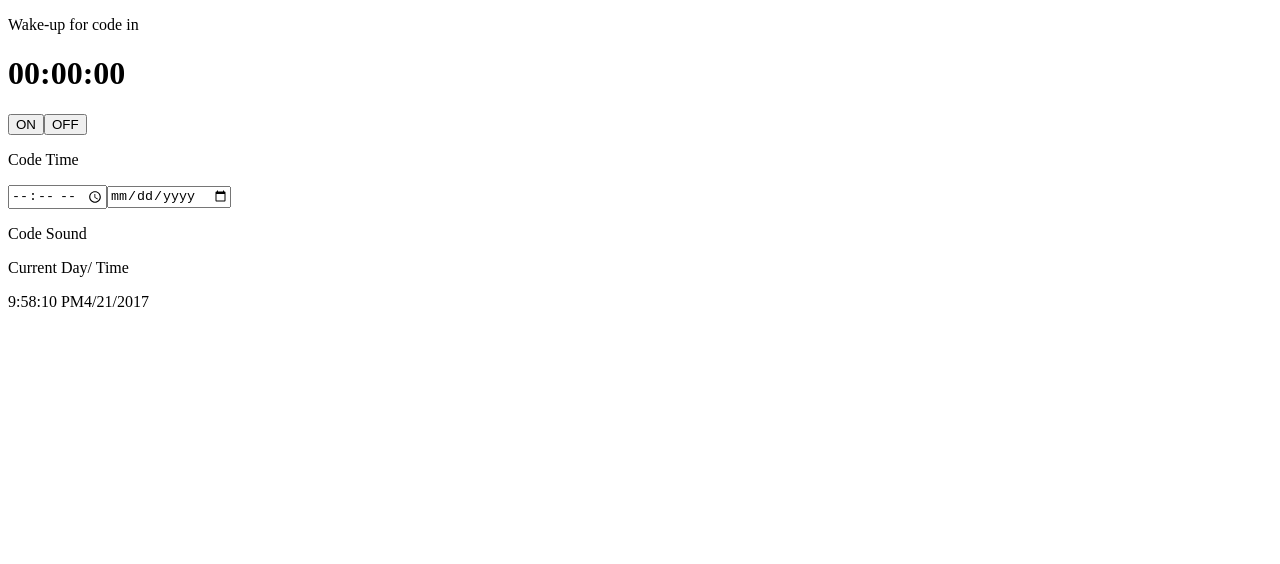
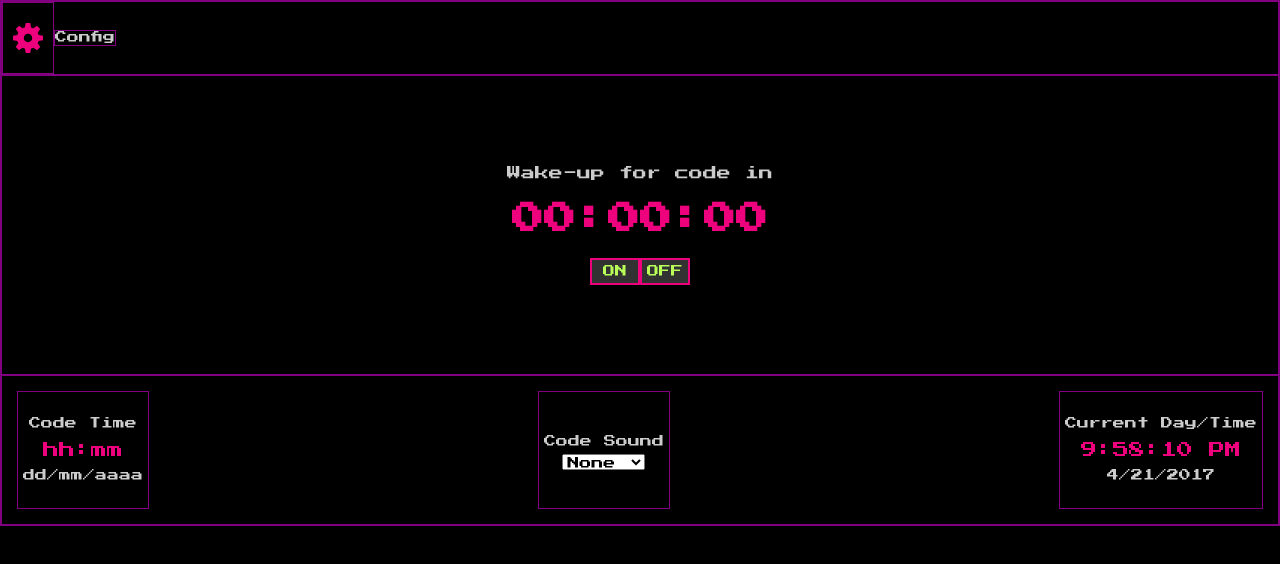
Before and after one commit to simoneas02/react-alarm-clock, a React (Create React App) app: page / in a window 1280 px wide. Shown: the top 564 px of the page. Built offline with nearby package versions, Linux system fonts and the light colour scheme.

Commit message:
add css for clock close #1

```diff
--- /dev/null
+++ b/public/assets/css/index.css
@@ -0,0 +1,144 @@
+:root {
+  --default-color: #ccc;
+  --primary-color: #ee017c;
+  --secondary-color: #baff58;
+  --external-spacing: 20px;
+  --internal-spacing: 10px;
+  --default-width: 80%;
+}
+
+* {
+  box-sizing: border-box;
+}
+
+html, body {
+  height: 100%;
+  min-height: calc(100% - 150px);
+}
+
+body{
+  background: #000;
+}
+
+.container {
+  border: 1px solid purple;
+  color: var(--default-color);
+  font-family: 'Press Start 2P', cursive;
+
+  display: flex;
+  align-items: center;
+  justify-content: center;
+  flex-wrap: wrap;
+  width: 100%;
+  height: 100%;
+
+  margin: 0 auto;
+
+}
+
+/* aside */
+.aside {
+  display: none;
+}
+
+/* header */
+.header {
+  border: 1px solid purple;
+  width: 100%;
+  display: flex;
+  align-items: center;
+}
+
+.header__settings {
+  padding: 10px;
+  border: 1px solid purple;
+}
+
+.header__text {
+  border: 1px solid purple;
+  font-size: 12px;
+}
+
+/* main */
+.main {
+  width: 100%;
+  height: 300px;
+  border: 1px solid purple;
+  display: flex;
+  flex-direction: column;
+  align-items: center;
+  justify-content: center;
+}
+
+.main__title {
+  text-align: center;
+  padding: var(--internal-spacing);
+  font-size: 14px;
+
+  margin: 0 auto;
+}
+
+.main__chronometer {
+  text-align: center;
+  padding: var(--internal-spacing);
+  font-size: 32px;
+  color: var(--primary-color);
+  margin: 0;
+}
+
+.button {
+  width: 100%;
+  margin: 10px auto;
+  display: flex;
+  align-items: center;
+  justify-content: center;
+}
+
+.button__on-off {
+  font-family: 'Press Start 2P', cursive;
+  color: var(--secondary-color);
+  text-transform: uppercase;
+  font-size: 12px;
+
+  padding: 5px;
+  border: 2px solid var(--primary-color);
+  width: 50px;
+  background: #323232;
+}
+
+/* footer */
+.footer {
+  display: flex;
+  width: 100%;
+  height: 150px;
+  border: 1px solid purple;
+  justify-content: space-between;
+  padding: 10px;
+}
+
+.time {
+  border: 1px solid purple;
+  font-size: 12px;
+  text-align: center;
+
+  display: flex;
+  flex-direction: column;
+  justify-content: center;
+  align-items: center;
+  margin: 5px;
+}
+
+.time__title {
+  padding: 5px;
+  margin: 0;
+}
+
+.time__time {
+  color: var(--primary-color);
+  font-size: 16px;
+  margin: 5px;
+}
+
+.time__date {
+  margin: 5px;
+}
--- a/public/index.html
+++ b/public/index.html
@@ -1,9 +1,19 @@
 <!doctype html>
 <html lang="en">
   <head>
+
+    <!-- style
+    =========================================== -->
+    <link rel="stylesheet" href="https://cdnjs.cloudflare.com/ajax/libs/normalize/5.0.0/normalize.min.css">
+    <link href="https://fonts.googleapis.com/css?family=Press+Start+2P" rel="stylesheet">
+    <link rel="stylesheet" href="./assets/css/index.css">
+
+    <!-- meta
+    =========================================== -->
     <meta charset="utf-8">
     <meta name="viewport" content="width=device-width, initial-scale=1">
     <link rel="shortcut icon" href="%PUBLIC_URL%/favicon.ico">
+
     <!--
       Notice the use of %PUBLIC_URL% in the tag above.
       It will be replaced with the URL of the `public` folder during the build.
--- a/src/assets/styles/index.css
+++ /dev/null
@@ -1,5 +0,0 @@
-body {
-  margin: 0;
-  padding: 0;
-  font-family: sans-serif;
-}
--- a/src/components/App.js
+++ b/src/components/App.js
@@ -1,5 +1,5 @@
-import React, { Component} from 'react';
-import Clock from './Clock';
+import React, { Component} from 'react'
+import Clock from './Clock'
 
 class App extends Component {
   render() {
--- a/src/components/Chronometer.js
+++ b/src/components/Chronometer.js
@@ -129,7 +129,7 @@ class Chronometer extends Component {
 
   render() {
     return (
-      <h1>{this.state.timeLeft}</h1>
+      <h1 className="main__chronometer">{this.state.timeLeft}</h1>
     )
   }
 }
--- a/src/components/Clock.js
+++ b/src/components/Clock.js
@@ -1,6 +1,6 @@
-import React, { Component } from 'react';
-import { formatDate } from './utils';
-import Chronometer from './Chronometer';
+import React, { Component } from 'react'
+import { formatDate } from './utils'
+import Chronometer from './Chronometer'
 
 class Clock extends Component {
 
@@ -8,9 +8,9 @@ class Clock extends Component {
     super(props);
     this.state = {
       currentTime: '',
-      codeTime: '',
+      codeTime: 'hh:mm',
       currentDay: '',
-      codeDay: '',
+      codeDay: 'dd/mm/aaaa',
       on: false,
       timerId: 0
     };
@@ -77,7 +77,7 @@ class Clock extends Component {
 
   alarm() {
 
-    let playSong = new Audio('assets/EPICA-Cry For The Moon www.myfreemp3.click .mp3');
+    let playSong = new Audio('assets/songs/EPICA-Cry For The Moon www.myfreemp3.click .mp3');
     playSong.play();
 
   }
@@ -85,35 +85,52 @@ class Clock extends Component {
   render() {
 
     return(
-      <div>
+      <div className= "container">
+        <aside className="aside">
+          <input type="time" onChange={ this.setCodeTime.bind(this) }/>
+          <input type="date" onChange={ this.setCodeDay.bind(this) }/>
+        </aside>
 
-        <p>Wake-up for code in</p>
-        <Chronometer
-          on={ this.state.on }
-          codeTime={ this.state.codeTime }
-          codeDay={ this.state.codeDay }
-         />
+        <header className="header">
+          <img className="header__settings" src="./assets/icons/settings.svg" alt="settings img" />
+          <span className="header__text">Config</span>
+        </header>
 
-        <div>
-          <button onClick={ this.chronometerOn.bind(this) }>ON</button>
-          <button onClick={ this.chronometerOff.bind(this) }>OFF</button>
-        </div>
+        <main className="main">
+          <p className="main__title">Wake-up for code in</p>
+          <Chronometer
+            on={ this.state.on }
+            codeTime={ this.state.codeTime }
+            codeDay={ this.state.codeDay }
+          />
 
-          <div>
-            <p>Code Time</p>
-            <input type="time" onChange={ this.setCodeTime.bind(this) }/>
-            <input type="date" onChange={ this.setCodeDay.bind(this) }/>
+          <div className="button">
+            <button className="button__on-off" onClick={ this.chronometerOn.bind(this) }>on</button>
+            <button className="button__on-off" onClick={ this.chronometerOff.bind(this) }>off</button>
+          </div>
+        </main>
+
+        <footer className="footer">
+          <div className="time">
+            <p className="time__title"> Code Time</p>
+            <time className="time__time">{ this.state.codeTime }</time>
+            <time className="time__date">{ this.state.codeDay }</time>
           </div>
 
-          <div>
-            <p>Code Sound</p>
+          <div className="time">
+            <p className="time__title">Code Sound</p>
+            <select name="select">
+              <option value="0">None</option>
+              <option value="epica">Epica</option>
+            </select>
           </div>
 
-          <div>
-            <p>Current Day/ Time</p>
-            <time>{ this.state.currentTime }</time>
-            <time>{ this.state.currentDay }</time>
+          <div className="time">
+            <p className="time__title">Current Day/Time</p>
+            <time className="time__time">{ this.state.currentTime }</time>
+            <time className="time__date">{ this.state.currentDay }</time>
           </div>
+        </footer>
 
       </div>
     );
```
Also changed, not shown: public/assets/icons/settings.svg (added), 1 other file (tests, documents, lock files or other folders).
